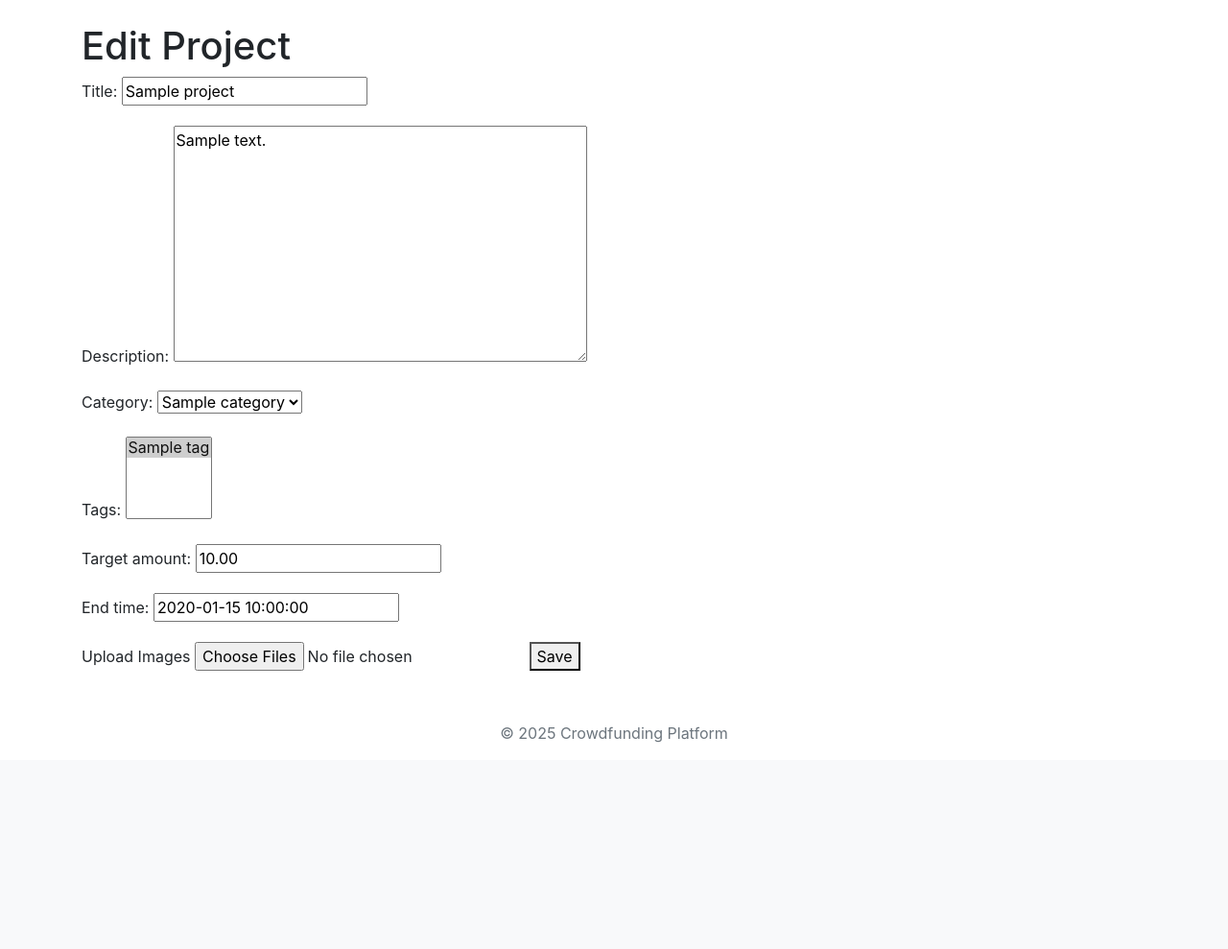
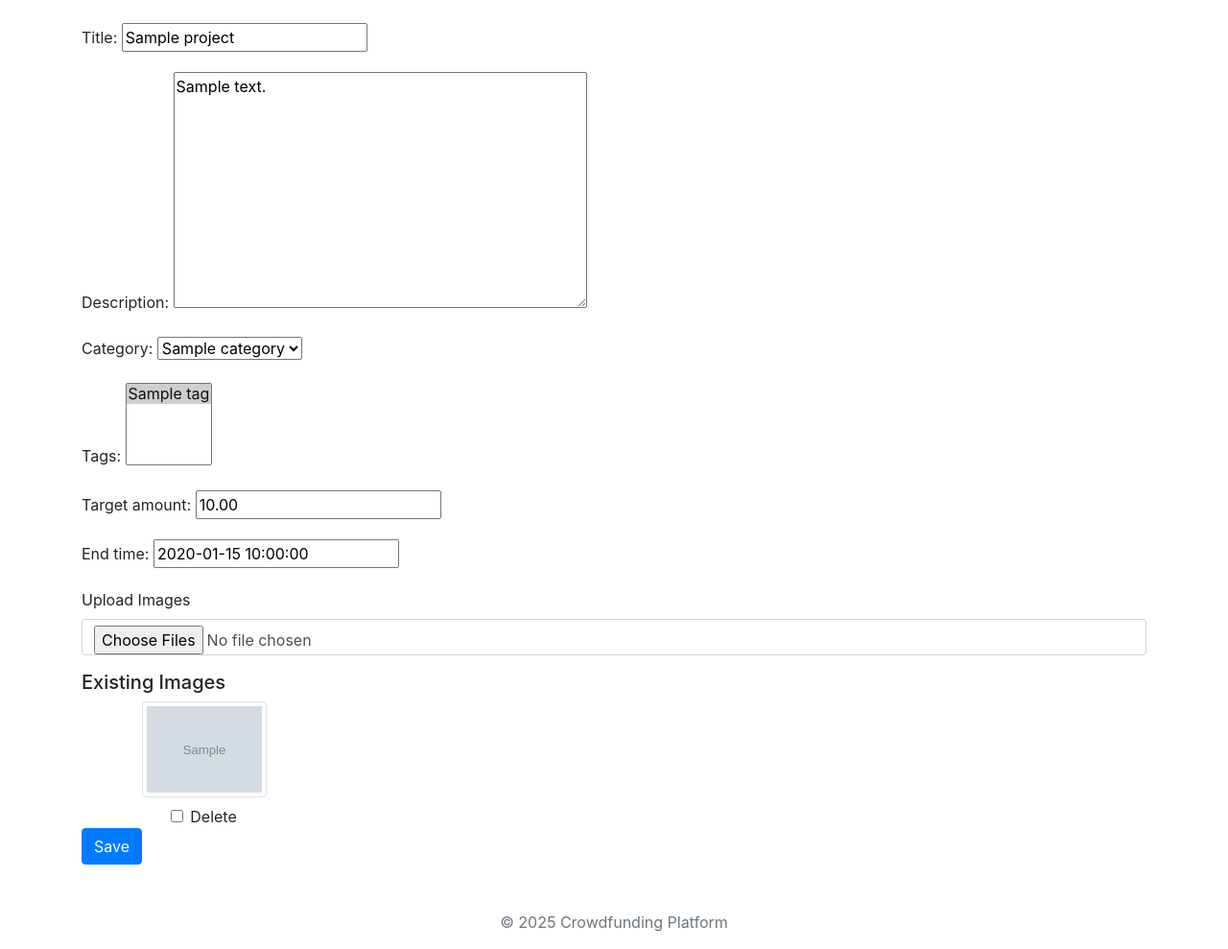
Before and after one commit to rafatgom3a/crowdfunding-platform, a Django app: page /1/update/ in a window 1280 px wide. Shown: the part 56-1045 px from the top of the page at 96% size. Before the commit the page ends 830 px from the top, so only its background shows below. Run offline with Django 5.2, Linux system fonts and the light colour scheme; a user stored in the database is signed in; tables that the repository leaves empty hold one stand-in row (values such as "Sample post"); grey boxes marked "Sample" are stand-in pictures; some libraries are stand-ins or nearby versions.

Commit message:
feat: enable add, delete, and retain images when editing a project
- Display existing project images with delete checkboxes in the update form
- Allow uploading multiple new images during project update
- Handle image deletions and uploads in ProjectUpdateView
- Enhance project_form.html to support image management

```diff
--- a/projects/templates/projects/project_form.html
+++ b/projects/templates/projects/project_form.html
@@ -1,13 +1,34 @@
 {% extends "base.html" %}
 {% block content %}
-  <h1>{% if object %}Edit Project{% else %}Create Project{% endif %}</h1>
-  <form method="post" enctype="multipart/form-data">
-    {% csrf_token %}
-    {{ form.as_p }}
+<form method="post" enctype="multipart/form-data">
+  {% csrf_token %}
+  {{ form.as_p }}
 
-    <label for="id_images">Upload Images</label>
-    <input type="file" name="images" id="id_images" multiple>
+  <!-- Upload New Images -->
+  <div class="mb-3">
+    <label for="id_images" class="form-label">Upload Images</label>
+    <input type="file" name="images" id="id_images" multiple class="form-control">
+  </div>
 
-    <button type="submit">Save</button>
+  <!-- Existing Images with Delete Option -->
+  {% if existing_images %}
+  <h5>Existing Images</h5>
+  <div class="row">
+    {% for image in existing_images %}
+    <div class="col-md-3 text-center">
+      <img src="{{ image.image.url }}" class="img-thumbnail mb-2" style="height: 100px;">
+      <div class="form-check">
+        <input class="form-check-input" type="checkbox" name="delete_images" value="{{ image.id }}"
+          id="delete_image_{{ image.id }}">
+        <label class="form-check-label" for="delete_image_{{ image.id }}">
+          Delete
+        </label>
+      </div>
+    </div>
+    {% endfor %}
+  </div>
+  {% endif %}
+
+  <button type="submit" class="btn btn-primary">Save</button>
 </form>
 {% endblock %}
--- a/projects/views.py
+++ b/projects/views.py
@@ -66,11 +66,23 @@ class ProjectUpdateView(LoginRequiredMixin, UpdateView):
 
     def form_valid(self, form):
         response = super().form_valid(form)
+
+        # Delete selected images
+        image_ids_to_delete = self.request.POST.getlist('delete_images')
+        ProjectImage.objects.filter(id__in=image_ids_to_delete, project=self.object).delete()
+
+        # Upload new images
         images = self.request.FILES.getlist('images')
         for image_file in images:
             ProjectImage.objects.create(project=self.object, image=image_file)
+
         self.object.check_cancellation()
         return response
+
+    def get_context_data(self, **kwargs):
+        context = super().get_context_data(**kwargs)
+        context['existing_images'] = self.object.project_images.all()
+        return context
 
 class ProjectDeleteView(LoginRequiredMixin, DeleteView):
     model = Project
```
